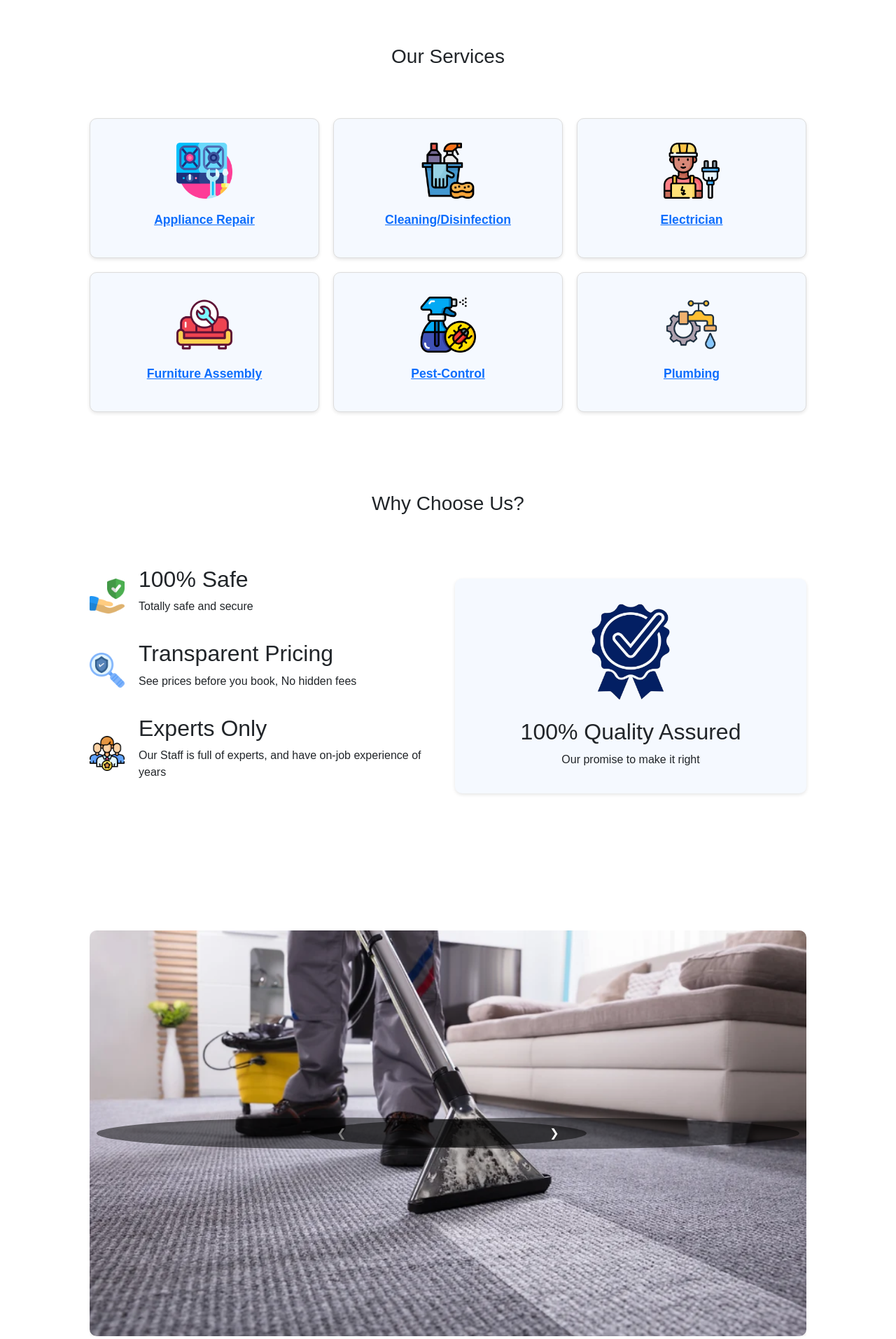
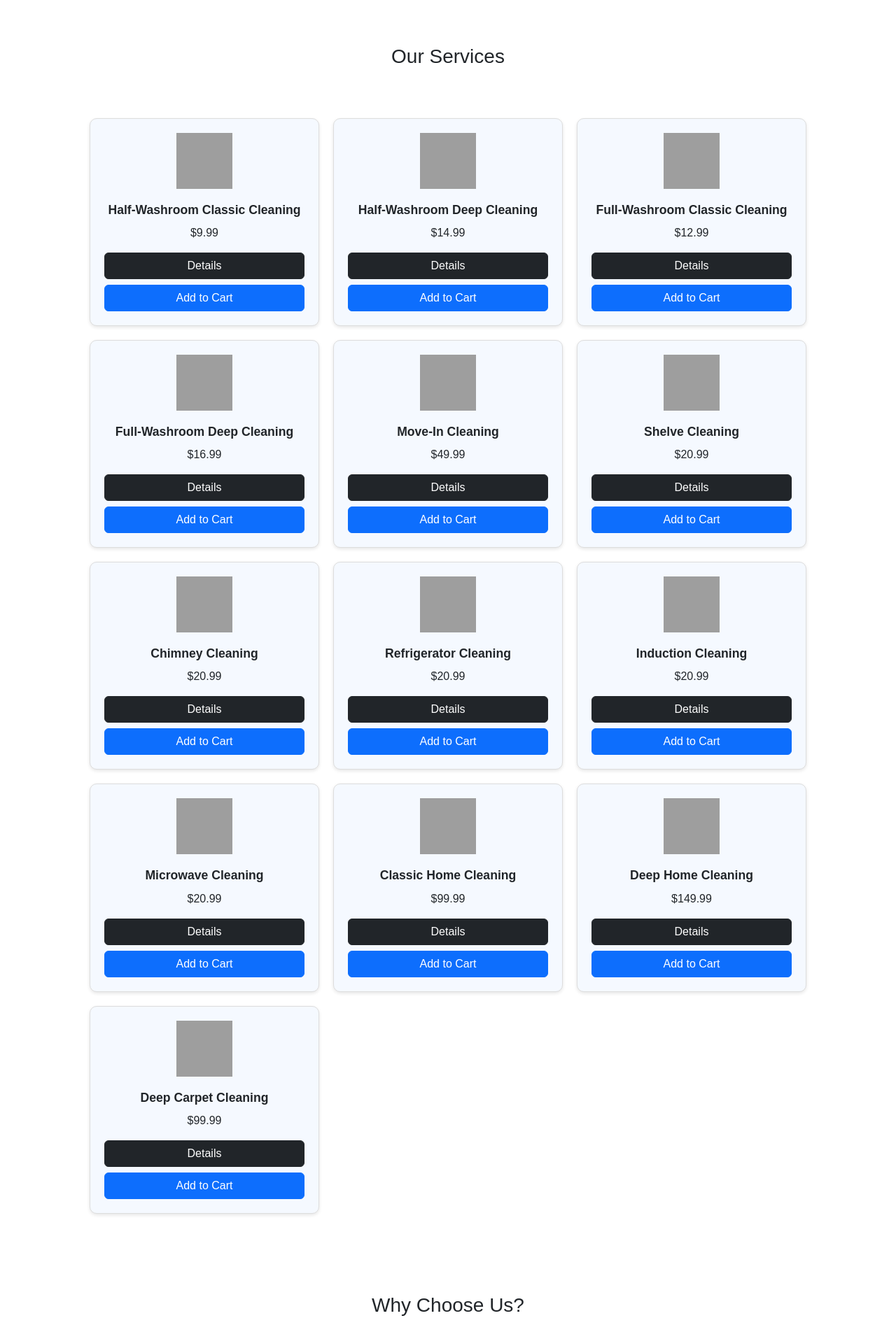
Before and after one commit to priyamanocha/Capstone, a PHP site: page / in a window 1280 px wide. Shown: the part 109-2023 px from the top of the page at 70% size. Run offline with PHP 8.4, Linux system fonts and the light colour scheme; data comes from the database, SQL or seed files in the repository; grey boxes are pictures that could not be loaded.

Commit message:
update service card add details and add to cart button

```diff
--- a/ResidenceRevive/css/styles.css
+++ b/ResidenceRevive/css/styles.css
@@ -37,7 +37,6 @@ main {
     background-color: #F5F9FF;
     border: 1px solid #ddd;
     padding: 20px;
-    height: 200px; /* Adjust height as needed */
     border-radius: 10px;
     width: 100%; /* Use full width of the grid cell */
     text-align: center;
@@ -60,6 +59,7 @@ main {
     padding: 10px 0;
     font-weight: bold;
 }
+
 
 /* CSS for Footer starts */
 
--- a/ResidenceRevive/index.php
+++ b/ResidenceRevive/index.php
@@ -11,32 +11,24 @@ include 'includes/header.php';
 
 $categories = getAllCategories($conn); // Fetch category names
 
-// Manually add icon paths
-$icons = [
-    'Cleaning/Disinfection' => './images/cleaning.png',
-    'Appliance Repair' => './images/gas-stove.png',
-    'Electrician' => './images/electrician.png',
-    'Furniture Assembly' => './images/sofa.png',
-    'Pest-Control' => './images/bug-spray.png',
-    'Plumbing' => './images/plumbing.png',
-    // Add more categories with their respective icon paths
-];
+$sql = "SELECT * FROM services";
+$services = $conn->query($sql);
+
 ?>
+
 <h3>Our Services</h3>
 <div class="services-grid">
-    <?php foreach ($categories as $category): ?>
+    <?php  while($service = $services->fetch_assoc()): ?>
         <div class="service-card">
-            <a href="subcategory.php?category_id=<?php echo $category['category_id']; ?>">
-                <?php if (isset($icons[$category['category_name']])): ?>
-                    <img src="<?php echo $icons[$category['category_name']]; ?>"
-                        alt="<?php echo $category['category_name']; ?> icon" class="service-icon">
-                <?php else: ?>
-                    <img src="images/default.png" alt="Default icon" class="service-icon"> <!-- Fallback icon -->
-                <?php endif; ?>
-                <h2><?php echo $category['category_name']; ?></h2>
-            </a>
+                    <img src="<?php echo $service['description']; ?>"
+                        alt="<?php echo $service['service_name']; ?> icon" class="service-icon">
+                <h2><?php echo $service['service_name']; ?></h2>
+                <p>$<?php echo $service['price']; ?></p>
+                <!-- details and add to cart button -->
+                <a class="btn btn-dark mb-2 w-100" href="subcategory.php?service_id=<?php echo $service['service_id']; ?>">Details</a>
+                <a class="btn btn-primary w-100"  href="cart.php?action=add&service_id=<?php echo $service['service_id']; ?>">Add to Cart</a>
         </div>
-    <?php endforeach; ?>
+    <?php endwhile; ?>
 </div>
 
 <h3>Why Choose Us?</h3>
```
